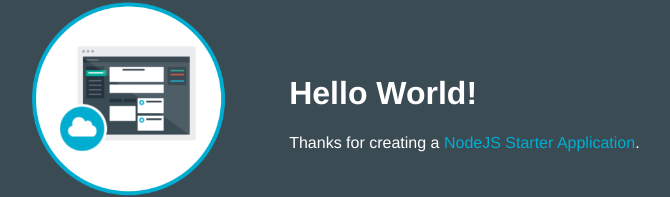
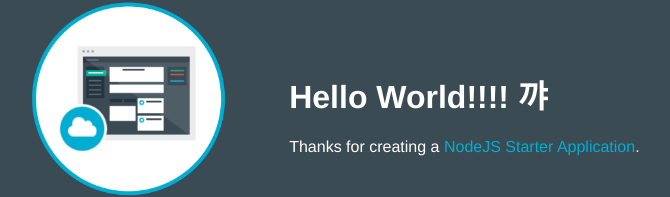
Before and after one commit to jahwada/jahwada-1479367474982, a website: page public/index.html in a window 1280 px wide. Shown: the part 157-354 px from the top of the page, without its empty margins (253-923 px from the left). Drawn offline with Linux system fonts and the light colour scheme.

Commit message:
Update index.html

```diff
--- a/public/index.html
+++ b/public/index.html
@@ -16,7 +16,7 @@
           <img class = "newappIcon" src="images/newapp-icon.png">
         </td>
         <td>
-          <h1 id="message">Hello World!</h1>
+          <h1 id="message">Hello World!!!! 꺄</h1>
           <p class='description'></p> Thanks for creating a <span class = "blue">NodeJS Starter Application</span>.
         </td>
       </tr>
```
